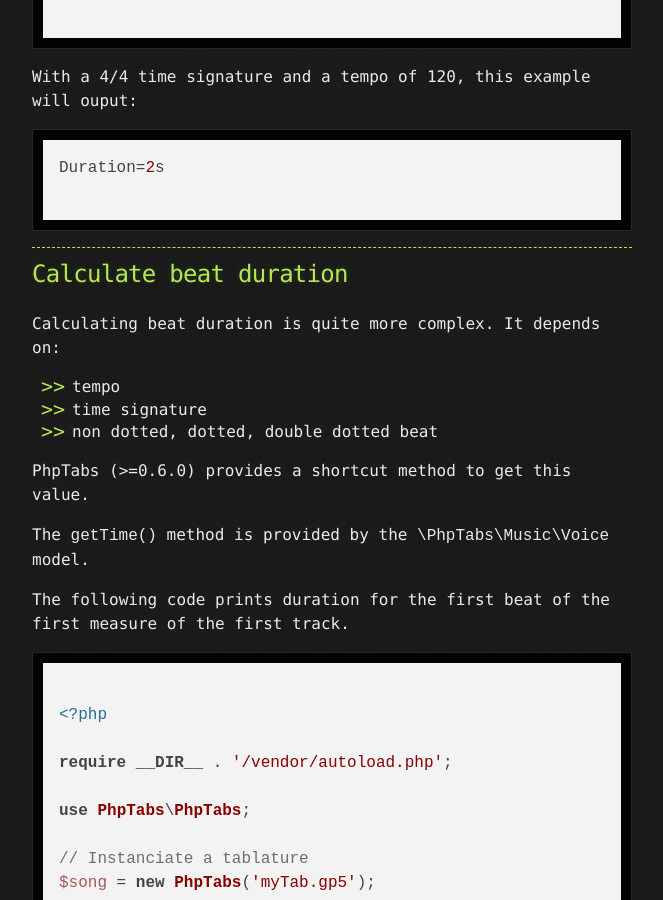
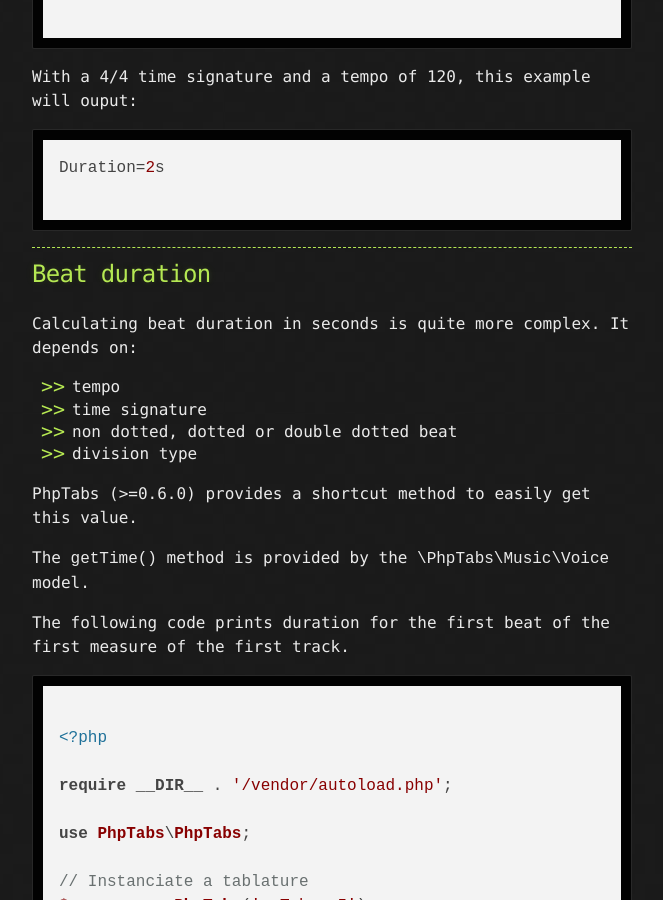
Before and after one commit to stdtabs/stdtabs.github.io, a Jekyll site: the page built from docs/example.calculate.durations.md, in a window 1280 px wide and 900 px high, scrolled down 1183 px. Shown: the whole window, without its empty margins (308-971 px from the left). Built offline with Jekyll 4.4.1, drawn with Linux system fonts in a browser that asks for light colours; nearby versions of some CDN libraries.

Commit message:
Fix an anchor

```diff
--- a/docs/example.calculate.durations.md
+++ b/docs/example.calculate.durations.md
@@ -57,15 +57,17 @@
 
 ------------------------------------------------------------------------
 
-## Calculate beat duration
+## Beat duration
 
-Calculating beat duration is quite more complex. It depends on:
+Calculating beat duration in seconds is quite more complex. It depends
+on:
 
 - tempo
 - time signature
-- non dotted, dotted, double dotted beat
+- non dotted, dotted or double dotted beat
+- division type
 
-PhpTabs (>=0.6.0) provides a shortcut method to get this value.
+PhpTabs (>=0.6.0) provides a shortcut method to easily get this value.
 
 The `getTime()` method is provided by the `\PhpTabs\Music\Voice` model.
 
```
